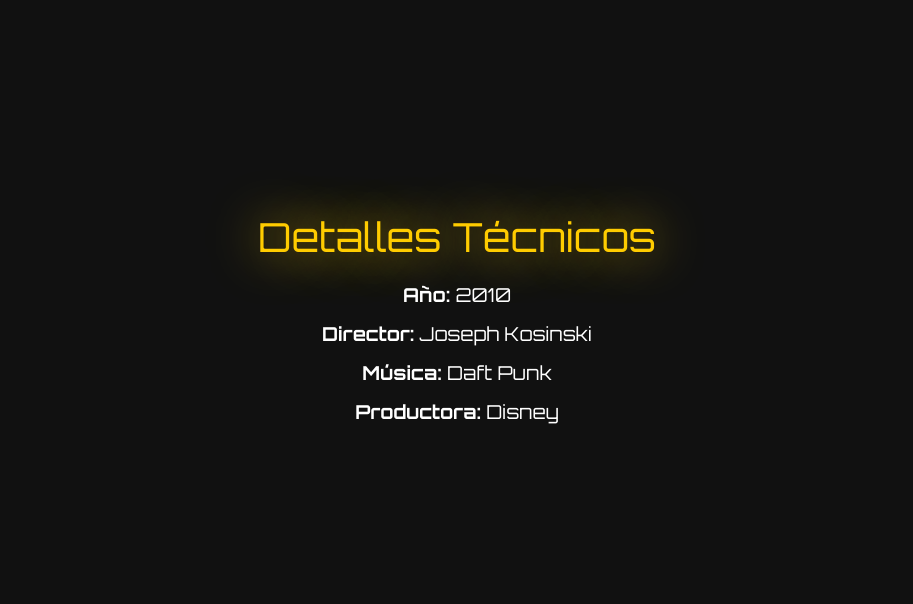
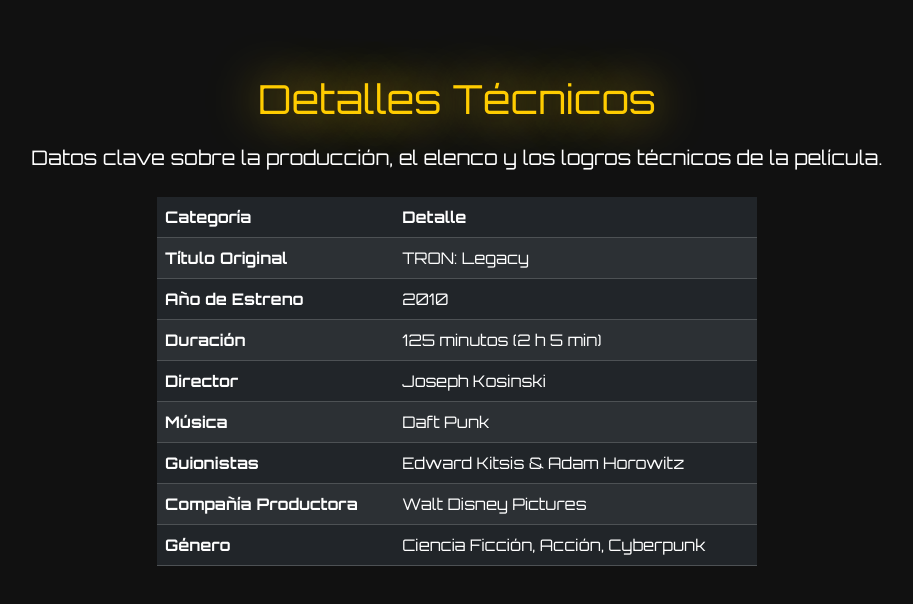
Before and after one commit to renevasquez-naraservice/TronLegacy, a plain HTML site: page index.html in a window 1280 px wide. Shown: the part 4274-4878 px from the top of the page, without its empty margins (183-1096 px from the left). Drawn offline with nearby package versions, Linux system fonts and the light colour scheme.

Commit message:
docs: Ampliación de Index Sección detalles y comentarios sobre las diferentes secciones

```diff
--- a/index.html
+++ b/index.html
@@ -18,6 +18,7 @@
 <body>
     <a href="#main-content" class="skip-link visually-hidden-focusable" aria-label="Saltar al Contenido Principal de la Película">Saltar al Contenido Principal</a>
 
+    <!-- Header/Menú navegación -->
     <header class="navbar navbar-expand-lg fixed-top" id="main-header">
         <div class="container-fluid">
             <a class="navbar-brand text-light fw-bold" href="#" aria-label="Volver a la Página Principal">Película</a>
@@ -47,6 +48,7 @@
         </div>
     </header>
 
+    <!-- Contenido Principal -->
     <main id="main-content">
         <div class="hero-section d-flex align-items-end section">
             <div class="container py-5 movie-details">
@@ -73,6 +75,7 @@
             </div>
         </div>
 
+        <!-- Inicio -->
         <section id="inicio" class="presentation">
             <div class="presentation-content">
                 <h2 class="display-4 fw-bold tron-title">LA RED</h2>
@@ -81,6 +84,7 @@
             </div>
         </section>
 
+        <!-- Sinopsis -->
         <section id="sinopsis" class="section dark">
             <div class="container">
                 <h2>Sinopsis</h2>
@@ -90,6 +94,7 @@
             </div>
         </section>
 
+        <!-- Galeria -->
         <section id="galeria" class="section light">
             <div class="container">
                 <h2>Galería</h2>
@@ -106,6 +111,7 @@
             </div>
         </section>
 
+        <!-- Personajes -->
         <section id="personajes" class="section dark">
             <div class="container">
                 <h2>Personajes</h2>
@@ -130,17 +136,62 @@
             </div>
         </section>
 
+        <!-- Detalles -->
         <section id="detalles" class="section light">
             <div class="container">
                 <h2>Detalles Técnicos</h2>
-                <ul>
-                    <li><strong>Año:</strong> 2010</li>
-                    <li><strong>Director:</strong> Joseph Kosinski</li>
-                    <li><strong>Música:</strong> Daft Punk</li>
-                    <li><strong>Productora:</strong> Disney</li>
-                </ul>
+                <p class="lead mb-4">
+                    Datos clave sobre la producción, el elenco y los logros técnicos de la película.
+                </p>
+
+                <div class="table-responsive">
+                    <table class="table table-dark table-striped text-start mx-auto" style="max-width: 600px;">
+                        <thead>
+                            <tr>
+                                <th scope="col" class="text-primary-blue">Categoría</th>
+                                <th scope="col" class="text-primary-blue">Detalle</th>
+                            </tr>
+                        </thead>
+                        <tbody>
+                            <tr>
+                                <th scope="row">Título Original</th>
+                                <td>TRON: Legacy</td>
+                            </tr>
+                            <tr>
+                                <th scope="row">Año de Estreno</th>
+                                <td>2010</td>
+                            </tr>
+                            <tr>
+                                <th scope="row">Duración</th>
+                                <td>125 minutos (2 h 5 min)</td>
+                            </tr>
+                            <tr>
+                                <th scope="row">Director</th>
+                                <td>Joseph Kosinski</td>
+                            </tr>
+                            <tr>
+                                <th scope="row">Música</th>
+                                <td>Daft Punk</td>
+                            </tr>
+                            <tr>
+                                <th scope="row">Guionistas</th>
+                                <td>Edward Kitsis & Adam Horowitz</td>
+                            </tr>
+                            <tr>
+                                <th scope="row">Compañía Productora</th>
+                                <td>Walt Disney Pictures</td>
+                            </tr>
+                            <tr>
+                                <th scope="row">Género</th>
+                                <td>Ciencia Ficción, Acción, Cyberpunk</td>
+                            </tr>
+                        </tbody>
+                    </table>
+                </div>
             </div>
         </section>
+
+        <!-- Música -->
         <section id="musica" class="section dark">
             <div class="container">
                 <h2>Banda Sonora: El Ritmo de la Grid</h2>
@@ -179,6 +230,7 @@
 
     </main>
 
+    <!-- Pie de página -->
     <footer>
         <p>© 2025 TRON: Legacy FanPage</p>
     </footer>
```
